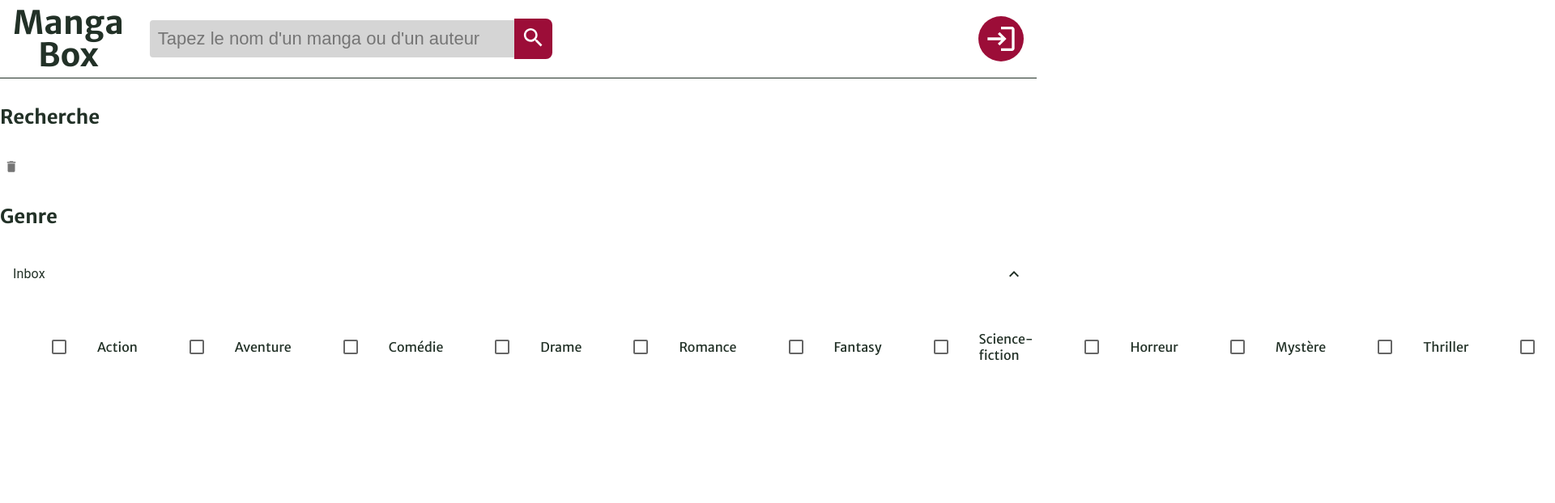
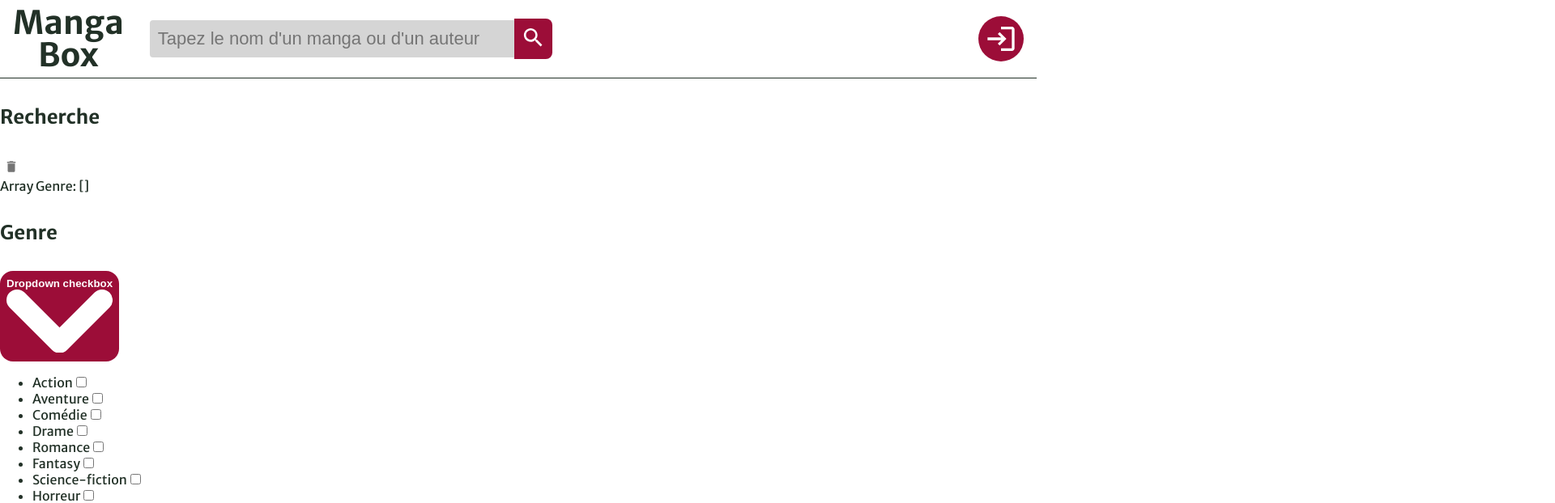
Before and after one commit to Djymini/mangabox, a React (Create React App) app in the folder mangabox_frontend/: page /Products in a window 1280 px wide. Shown: the top 622 px of the page at 81% size, 1920 px wide, since content can reach past the window. Built offline with nearby package versions, Linux system fonts and the light colour scheme.

Commit message:
The checkbox fliter genre logique is make now i must make the visuel of filter

```diff
--- a/mangabox_frontend/src/components/main/productScreen/filter/CheckBoxItem/CheckBoxItem.tsx
+++ /dev/null
@@ -1,53 +0,0 @@
-import {FC, useEffect, useState} from 'react';
-import List from '@mui/material/List';
-import ListItem from '@mui/material/ListItem';
-import ListItemButton from '@mui/material/ListItemButton';
-import ListItemIcon from '@mui/material/ListItemIcon';
-import ListItemText from '@mui/material/ListItemText';
-import Checkbox from '@mui/material/Checkbox';
-import IconButton from '@mui/material/IconButton';
-import CommentIcon from '@mui/icons-material/Comment';
-
-const CheckBoxItem: FC<{value: number, itemName: string}> = ({value, itemName}) => {
-    const [checked, setChecked] = useState<number[]>([]);
-
-
-
-    const handleToggle = (toggleValue: number) => () => {
-        const currentIndex = checked.indexOf(toggleValue);
-        const newChecked = checked;
-        console.log(currentIndex)
-
-        if (currentIndex === -1) {
-            console.log(newChecked)
-            newChecked.push(toggleValue);
-            console.log(newChecked)
-        } else {
-            newChecked.splice(currentIndex, 1);
-        }
-        console.log(checked)
-        setChecked(newChecked);
-    };
-
-
-    return (
-        <>
-            <ListItem key={value}>
-                <ListItemButton role={undefined} onClick={handleToggle(value)} dense>
-                    <ListItemIcon>
-                        <Checkbox
-                            edge="start"
-                            checked={checked.includes(value)}
-                            tabIndex={-1}
-                            disableRipple
-                            inputProps={{'aria-labelledby': `checkbox-list-label-${value}`}}
-                        />
-                    </ListItemIcon>
-                    <p>{itemName}</p>
-                </ListItemButton>
-            </ListItem>
-        </>
-    );
-};
-
-export default CheckBoxItem;
--- a/mangabox_frontend/src/components/main/productScreen/filter/Filter.tsx
+++ b/mangabox_frontend/src/components/main/productScreen/filter/Filter.tsx
@@ -1,59 +1,43 @@
-import {FC, useContext, useState} from 'react';
-import IconButton from '@mui/material/IconButton';
-import DeleteIcon from '@mui/icons-material/Delete';
+import {FC, useContext, useEffect, useState} from 'react';
 import {SearchContext} from "../../../../context/SearchContext";
-import ListSubheader from '@mui/material/ListSubheader';
-import List from '@mui/material/List';
-import ListItemButton from '@mui/material/ListItemButton';
-import ListItemIcon from '@mui/material/ListItemIcon';
-import ListItemText from '@mui/material/ListItemText';
-import Collapse from '@mui/material/Collapse';
-import InboxIcon from '@mui/icons-material/MoveToInbox';
-import DraftsIcon from '@mui/icons-material/Drafts';
-import SendIcon from '@mui/icons-material/Send';
-import ExpandLess from '@mui/icons-material/ExpandLess';
-import ExpandMore from '@mui/icons-material/ExpandMore';
-import StarBorder from '@mui/icons-material/StarBorder';
-import Checkbox from "@mui/material/Checkbox";
-import CheckBoxItem from "./CheckBoxItem/CheckBoxItem";
+import CheckBoxItem from "./filterSection/checkBoxList/CheckBoxItem/CheckBoxItem";
 import {mangaGenres} from "../../../../_data/mangaGenre";
+import FilterSection from "./filterSection/FilterSection";
+import SearchFilter from "./filterSection/searchFiler/SearchFilter";
+import CheckBoxList from "./filterSection/checkBoxList/CheckBoxList";
 
 const Filter: FC<{}> = ({}) => {
     const searchContext = useContext(SearchContext);
-    const [open, setOpen] = useState(true);
+    const [arrayGenre, setArrayGenre] = useState<number[]>([]);
 
-    const handleClick = () => {
-        setOpen(!open);
+    const updateArrayGenre = (genreNumber: number, isChecked: boolean) => {
+        setArrayGenre(prevArray => {
+            const newArray = [...prevArray];
+            if (!isChecked) {
+                newArray.push(genreNumber);
+            } else {
+                const index = newArray.indexOf(genreNumber);
+                if (index !== -1) {
+                    newArray.splice(index, 1);
+                }
+            }
+            return newArray;
+        });
     };
 
     return (
         <div>
-            <div>
-                <h4>Recherche</h4>
-                <div>
-                   <p>{searchContext?.search}</p>
-                    <IconButton aria-label="delete" size="small">
-                        <DeleteIcon fontSize="inherit"/>
-                    </IconButton>
-                </div>
-
-                <h4>Genre</h4>
-                <div>
-                    <ListItemButton onClick={handleClick}>
-                        <ListItemText primary="Inbox"/>
-                        {open ? <ExpandLess/> : <ExpandMore/>}
-                    </ListItemButton>
-                    <Collapse in={open} timeout="auto" unmountOnExit>
-                        <List component="div" disablePadding>
-                            <ListItemButton sx={{pl: 4}}>
-                                {mangaGenres.map((item, index) => (
-                                    <CheckBoxItem key={index} value={index} itemName={item}/>
-                                ))}
-                            </ListItemButton>
-                        </List>
-                    </Collapse>
-                </div>
-            </div>
+            <FilterSection titleSection={"Recherche"}>
+                <SearchFilter inputSearch={searchContext?.search !== undefined ? searchContext?.search : ""}/>
+            </FilterSection>
+            <div>Array Genre: {JSON.stringify(arrayGenre)}</div>
+            <FilterSection titleSection={"Genre"}>
+                <CheckBoxList>
+                    {mangaGenres.map((genre, index) => (
+                        <li><CheckBoxItem key={index} nameGenre={genre} arrayGenre={arrayGenre} genreNumber={index} updateArrayGenre={updateArrayGenre}/></li>
+                    ))}
+                </CheckBoxList>
+            </FilterSection>
         </div>
     );
 };
--- /dev/null
+++ b/mangabox_frontend/src/components/main/productScreen/filter/filterSection/FilterSection.tsx
@@ -0,0 +1,16 @@
+import {FC} from 'react';
+import IconButton from "@mui/material/IconButton";
+import DeleteIcon from "@mui/icons-material/Delete";
+
+const FilterSection: FC<{children:any, titleSection:string}> = ({children, titleSection}) => {
+    return (
+        <div>
+            <h4>{titleSection}</h4>
+            <div>
+                {children}
+            </div>
+        </div>
+    );
+};
+
+export default FilterSection;
--- /dev/null
+++ b/mangabox_frontend/src/components/main/productScreen/filter/filterSection/checkBoxList/CheckBoxItem/CheckBoxItem.tsx
@@ -0,0 +1,20 @@
+import {FC, useState} from 'react';
+
+const CheckBoxItem: FC<{nameGenre: string, arrayGenre: number[], genreNumber:number,updateArrayGenre: (genreNumber: number, isChecked: boolean) => void  }> = ({nameGenre, arrayGenre, genreNumber, updateArrayGenre}) => {
+    const [isChecked, setIsChecked] = useState<boolean>(arrayGenre.includes(genreNumber));
+
+    const handleChange = () => {
+        setIsChecked(!isChecked)
+        updateArrayGenre(genreNumber, isChecked)
+    }
+
+
+    return (
+        <label className="container">{nameGenre}
+            <input type="checkbox" checked={isChecked} onChange={handleChange}/>
+            <span className="checkmark"></span>
+        </label>
+    );
+};
+
+export default CheckBoxItem;
--- /dev/null
+++ b/mangabox_frontend/src/components/main/productScreen/filter/filterSection/checkBoxList/CheckBoxList.tsx
@@ -0,0 +1,25 @@
+import {FC} from 'react';
+import {mangaGenres} from "../../../../../../_data/mangaGenre";
+import CheckBoxItem from "./CheckBoxItem/CheckBoxItem";
+
+const CheckBoxList: FC<{children:any}> = ({children}) => {
+    return (
+        <div>
+            <button id="dropdownCheckboxButton" data-dropdown-toggle="dropdownDefaultCheckbox"
+                    className="text-white bg-blue-700 hover:bg-blue-800 focus:ring-4 focus:outline-none focus:ring-blue-300 font-medium rounded-lg text-sm px-5 py-2.5 text-center inline-flex items-center dark:bg-blue-600 dark:hover:bg-blue-700 dark:focus:ring-blue-800"
+                    type="button">Dropdown checkbox
+                <svg className="w-2.5 h-2.5 ms-3" aria-hidden="true" xmlns="http://www.w3.org/2000/svg" fill="none" viewBox="0 0 10 6">
+                    <path stroke="currentColor" stroke-linecap="round" stroke-linejoin="round" stroke-width="2" d="m1 1 4 4 4-4"/>
+                </svg>
+            </button>
+
+            <div id="dropdownDefaultCheckbox" className="z-10 hidden w-48 bg-white divide-y divide-gray-100 rounded-lg shadow-sm dark:bg-gray-700 dark:divide-gray-600">
+                <ul className="p-3 space-y-3 text-sm text-gray-700 dark:text-gray-200" aria-labelledby="dropdownCheckboxButton">
+                    {children}
+                </ul>
+            </div>
+        </div>
+    );
+};
+
+export default CheckBoxList;
--- /dev/null
+++ b/mangabox_frontend/src/components/main/productScreen/filter/filterSection/searchFiler/SearchFilter.tsx
@@ -0,0 +1,17 @@
+import {FC, useContext} from 'react';
+import IconButton from "@mui/material/IconButton";
+import DeleteIcon from "@mui/icons-material/Delete";
+import {SearchContext} from "../../../../../../context/SearchContext";
+
+const SearchFilter: FC<{inputSearch: string}> = ({inputSearch}) => {
+    return (
+        <>
+            <p>{inputSearch}</p>
+            <IconButton aria-label="delete" size="small">
+                <DeleteIcon fontSize="inherit"/>
+            </IconButton>
+        </>
+    );
+};
+
+export default SearchFilter;
```
